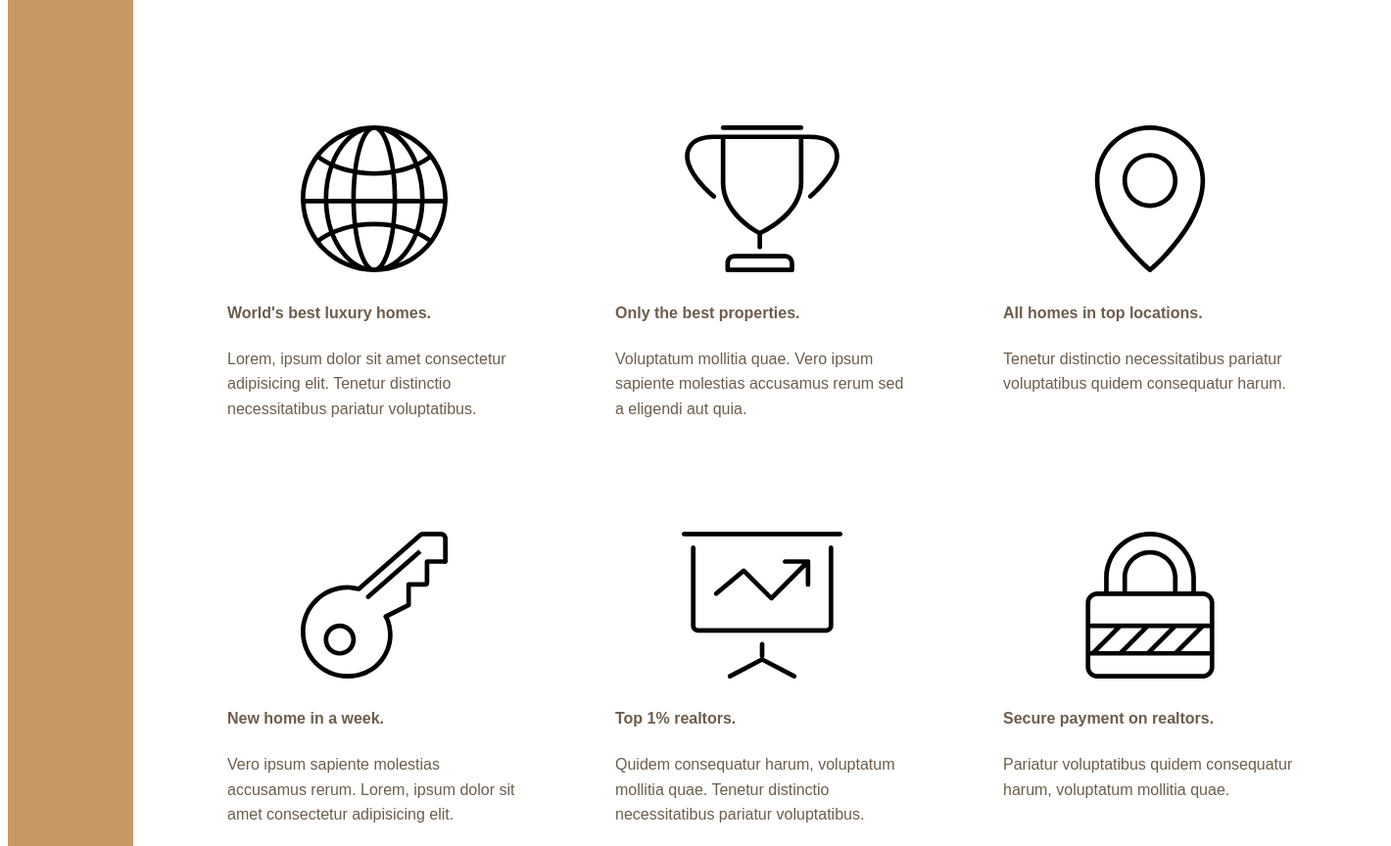
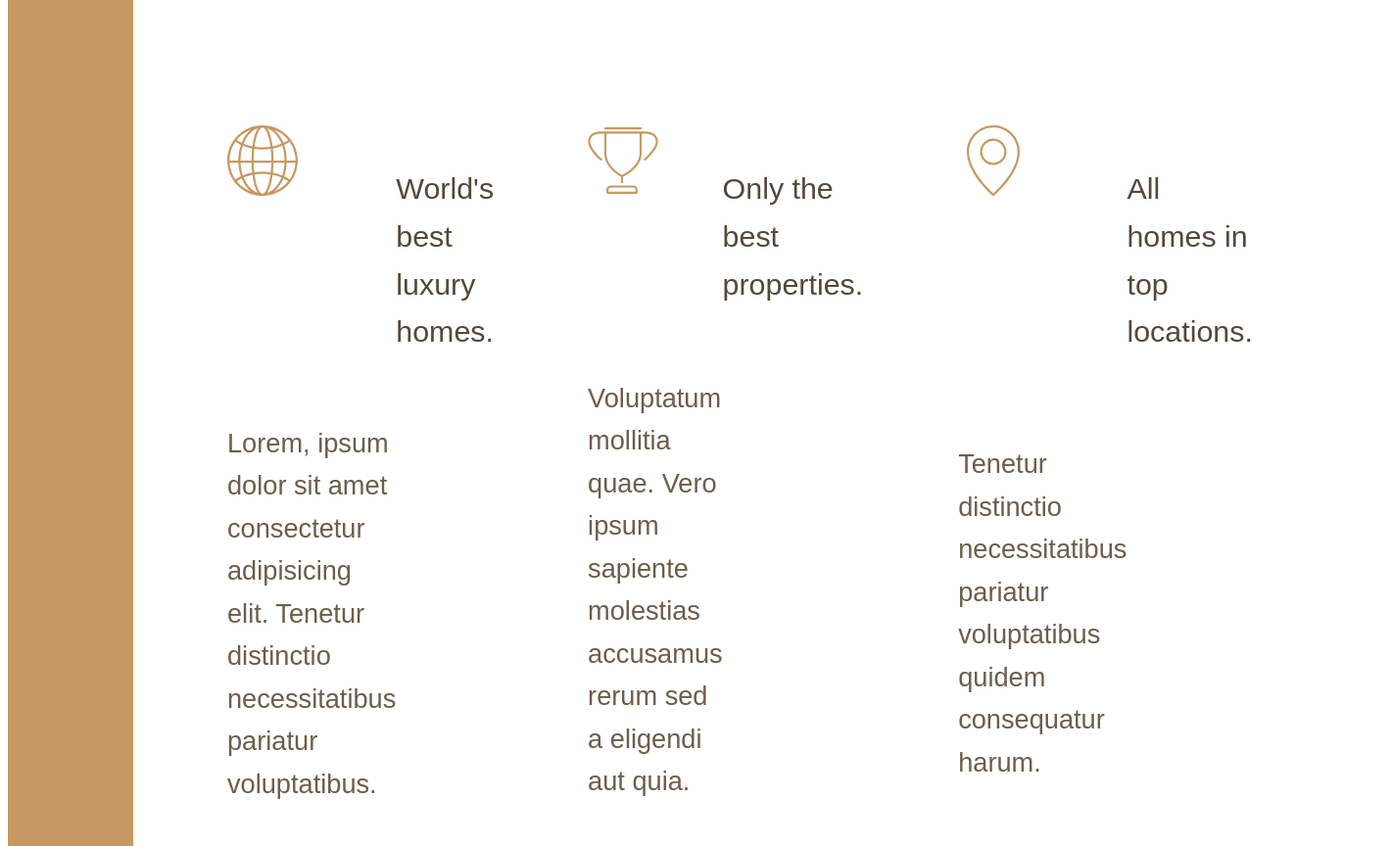
Before and after one commit to tolu-c/legendary-palm-tree, a plain HTML site: page index.html in a window 1280 px wide. Shown: the part 760-1624 px from the top of the page at 98% size, 1420 px wide, since content can reach past the window. Drawn offline with Linux system fonts and the light colour scheme.

Commit message:
features part IIa

```diff
--- a/index.html
+++ b/index.html
@@ -16,7 +16,7 @@
         <svg class="feature__icon">
           <use xlink:href="./static/images/sprite.svg#icon-global"></use>
         </svg>
-        <h4 class="heading-4">World's best luxury homes.</h4>
+        <h4 class="heading-4 heading-4--dark">World's best luxury homes.</h4>
         <p class="feature__text">
           Lorem, ipsum dolor sit amet consectetur adipisicing elit. Tenetur
           distinctio necessitatibus pariatur voluptatibus.
@@ -27,7 +27,7 @@
         <svg class="feature__icon">
           <use xlink:href="./static/images/sprite.svg#icon-trophy"></use>
         </svg>
-        <h4 class="heading-4">Only the best properties.</h4>
+        <h4 class="heading-4 heading-4--dark">Only the best properties.</h4>
         <p class="feature__text">
           Voluptatum mollitia quae. Vero ipsum sapiente molestias accusamus
           rerum sed a eligendi aut quia.
@@ -38,7 +38,7 @@
         <svg class="feature__icon">
           <use xlink:href="./static/images/sprite.svg#icon-map-pin"></use>
         </svg>
-        <h4 class="heading-4">All homes in top locations.</h4>
+        <h4 class="heading-4 heading-4--dark">All homes in top locations.</h4>
         <p class="feature__text">
           Tenetur distinctio necessitatibus pariatur voluptatibus quidem
           consequatur harum.
@@ -49,7 +49,7 @@
         <svg class="feature__icon">
           <use xlink:href="./static/images/sprite.svg#icon-key"></use>
         </svg>
-        <h4 class="heading-4">New home in a week.</h4>
+        <h4 class="heading-4 heading-4--dark">New home in a week.</h4>
         <p class="feature__text">
           Vero ipsum sapiente molestias accusamus rerum. Lorem, ipsum dolor sit
           amet consectetur adipisicing elit.
@@ -60,7 +60,7 @@
         <svg class="feature__icon">
           <use xlink:href="./static/images/sprite.svg#icon-presentation"></use>
         </svg>
-        <h4 class="heading-4">Top 1% realtors.</h4>
+        <h4 class="heading-4 heading-4--dark">Top 1% realtors.</h4>
         <p class="feature__text">
           Quidem consequatur harum, voluptatum mollitia quae. Tenetur distinctio
           necessitatibus pariatur voluptatibus.
@@ -71,7 +71,7 @@
         <svg class="feature__icon">
           <use xlink:href="./static/images/sprite.svg#icon-lock"></use>
         </svg>
-        <h4 class="heading-4">Secure payment on realtors.</h4>
+        <h4 class="heading-4 heading-4--dark">Secure payment on realtors.</h4>
         <p class="feature__text">
           Pariatur voluptatibus quidem consequatur harum, voluptatum mollitia
           quae.
--- a/static/scss/_features.scss
+++ b/static/scss/_features.scss
@@ -5,3 +5,19 @@
   grid-template-columns: repeat(3, 1fr);
   grid-gap: 6rem;
 }
+
+.feature {
+  display: grid;
+  grid-template-columns: min-content 1fr;
+
+  &__icon {
+    fill: $color-primary;
+    width: 4.5rem;
+    height: 4.5rem;
+    grid-row: 1 / -1;
+  }
+
+  &__text {
+    font-size: 1.7rem;
+  }
+}
--- a/static/scss/_typography.scss
+++ b/static/scss/_typography.scss
@@ -0,0 +1,29 @@
+%heading {
+  font-family: $font-display;
+  font-weight: 400;
+}
+
+.heading-1 {
+  @extend %heading;
+}
+
+.heading-2 {
+  @extend %heading;
+}
+
+.heading-3 {
+  @extend %heading;
+}
+
+.heading-4 {
+  @extend %heading;
+  font-size: 1.9rem;
+
+  &--light {
+    color: $color-grey-light-1;
+  }
+
+  &--dark {
+    color: $color-grey-dark-1;
+  }
+}
```
Also changed, not shown: static/css/main.css, static/css/main.min.css.
